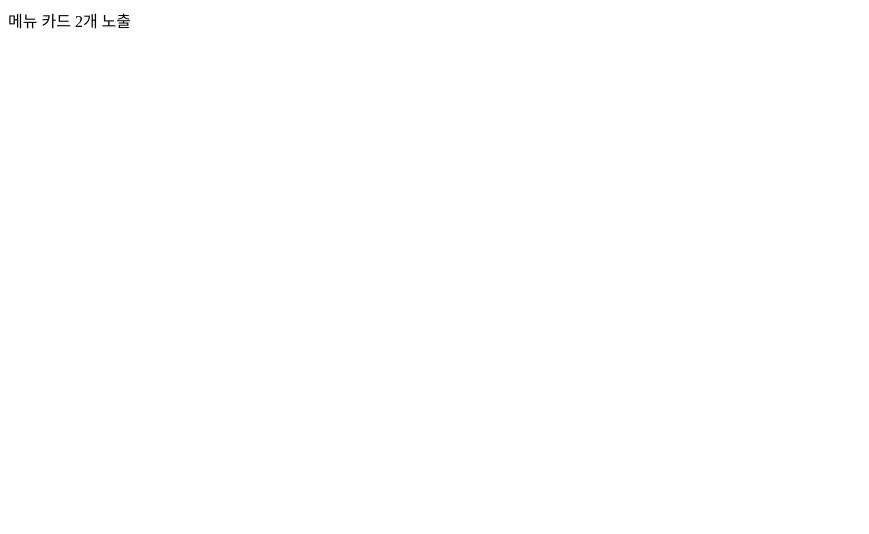
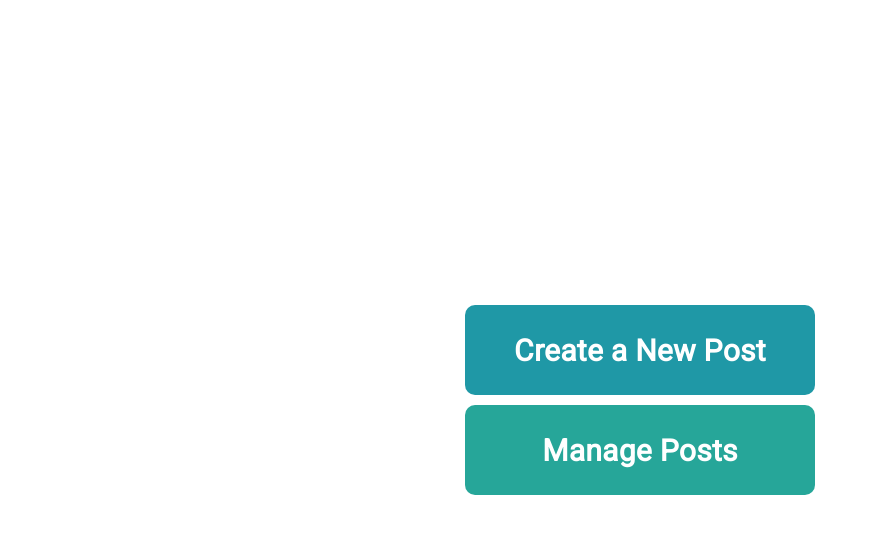
Before and after one commit to TAEJINAHN-TALARIA/nextblog, a Next.js app: page /editor in a window 1280 px wide. Shown: the top 534 px of the page, without its empty margins (0-869 px from the left). Built offline with nearby package versions, Linux system fonts and the light colour scheme.

Commit message:
20250619-1

```diff
--- a/package.json
+++ b/package.json
@@ -22,6 +22,7 @@
     "@supabase/auth-ui-react": "^0.4.7",
     "@supabase/supabase-js": "^2.49.5",
     "firebase": "^11.7.3",
+    "nanoid": "^5.1.5",
     "next": "15.3.2",
     "react": "^19.0.0",
     "react-dom": "^19.0.0",
@@ -35,6 +36,7 @@
     "@types/react-dom": "^19",
     "eslint": "^9",
     "eslint-config-next": "15.3.2",
+    "prettier": "3.5.3",
     "tailwindcss": "^4",
     "typescript": "^5"
   }
--- /dev/null
+++ b/src/app/editor/create/create.css
@@ -0,0 +1,3 @@
+.ProseMirror {
+    padding : 30px 0px 30px 80px !important;
+}
--- /dev/null
+++ b/src/app/editor/layout.tsx
@@ -0,0 +1,7 @@
+import Box from "@mui/material/Box";
+
+function EditorLayout({ children }: { children: React.ReactNode }) {
+  return <Box className="outerLine">{children}</Box>;
+}
+
+export default EditorLayout;
--- a/src/app/editor/page.tsx
+++ b/src/app/editor/page.tsx
@@ -1,5 +1,85 @@
+"use client";
+
+import { useRouter } from "next/navigation";
+import Box from "@mui/material/Box";
+import Typography from "@mui/material/Typography";
+
 function Editor() {
-  return <div>메뉴 카드 2개 노출 </div>;
+  const router = useRouter();
+
+  const moveToCreateWindow = () => {
+    router.push("/editor/create");
+  };
+
+  const moveToManageWindow = () => {
+    router.push("/editor/manage");
+  };
+
+  return (
+    <Box
+      className="menuBox"
+      sx={{
+        position: "absolute",
+        top: "50%",
+        left: "50%",
+        transform: "translate(-50%, -50%)",
+        display: "flex",
+        flexDirection: "column",
+        gap: "10px",
+      }}
+    >
+      <Box
+        className="createMenu"
+        sx={{
+          width: "clamp(350px, 18vw, 9999px)",
+          height: "90px",
+          textAlign: "center",
+          backgroundColor: "#1F98A6",
+          display: "flex",
+          alignItems: "center",
+          justifyContent: "center",
+          borderRadius: "10px",
+          cursor: "pointer",
+        }}
+        onClick={moveToCreateWindow}
+      >
+        <Typography
+          sx={{
+            fontSize: "clamp(25px, 6vw, 30px)",
+            color: "#fff",
+            fontWeight: "bold",
+          }}
+        >
+          Create a New Post
+        </Typography>
+      </Box>
+      <Box
+        className="manageMenu"
+        sx={{
+          width: "clamp(350px, 18vw, 9999px)",
+          height: "90px",
+          backgroundColor: "#26A699",
+          textAlign: "center",
+          display: "flex",
+          alignItems: "center",
+          justifyContent: "center",
+          borderRadius: "10px",
+          cursor: "pointer",
+        }}
+        onClick={moveToManageWindow}
+      >
+        <Typography
+          sx={{
+            fontSize: "clamp(25px, 6vw, 30px)",
+            color: "#fff",
+            fontWeight: "bold",
+          }}
+        >
+          Manage Posts
+        </Typography>
+      </Box>
+    </Box>
+  );
 }
 
 export default Editor;
```
Also changed, not shown: src/app/[postId]/page.tsx (added, +10 -0 lines), src/app/[postNum]/page.tsx (deleted, +0 -9 lines), src/app/editor/create/page.tsx (+59 -1 lines), 1 other file (tests, documents, lock files or other folders).
